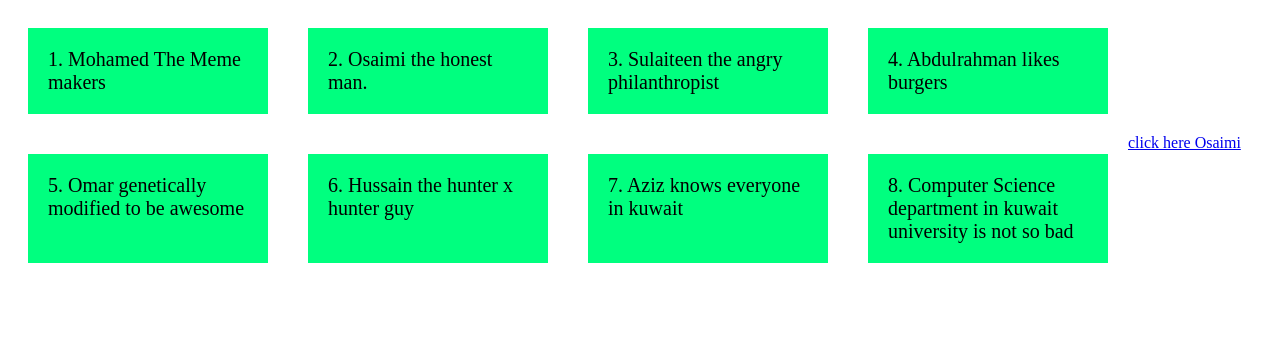
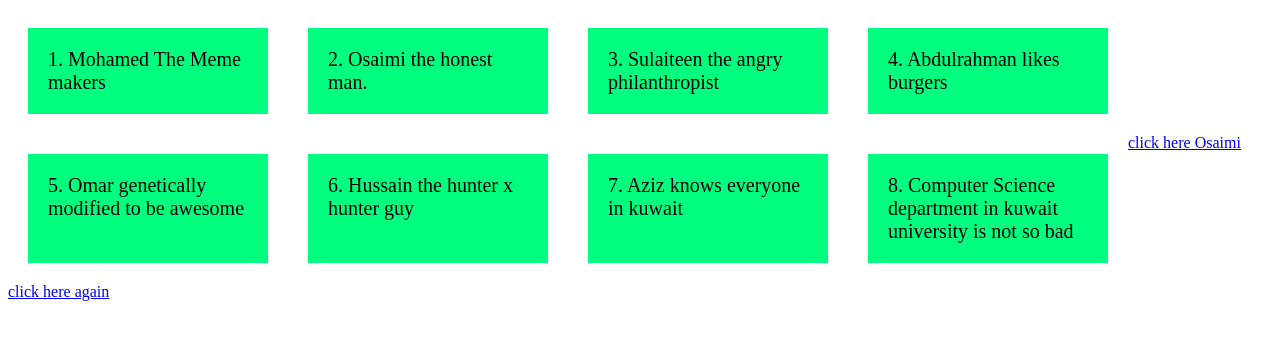
Before and after one commit to Zachdot23/temp-1, a plain HTML site: page index.html in a window 1280 px wide. Drawn offline with Linux system fonts and the light colour scheme.

Commit message:
Update index.html

```diff
--- a/index.html
+++ b/index.html
@@ -29,6 +29,7 @@
             <div>7. Aziz knows everyone in kuwait</div>
             <div>8. Computer Science department in kuwait university is not so bad</div>
             <a href="https://google.com"> click here Osaimi </a>
+            <a href="hello.html"> click here again </a>
         </div>
     </body>
 </html>
```
